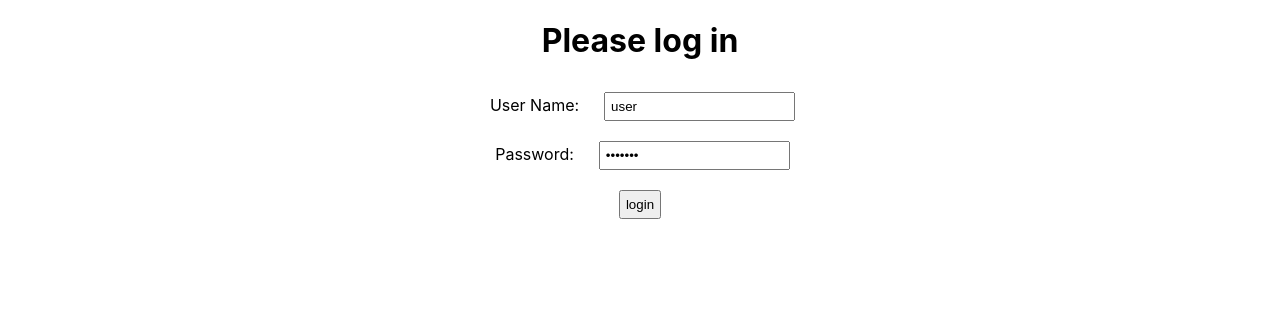
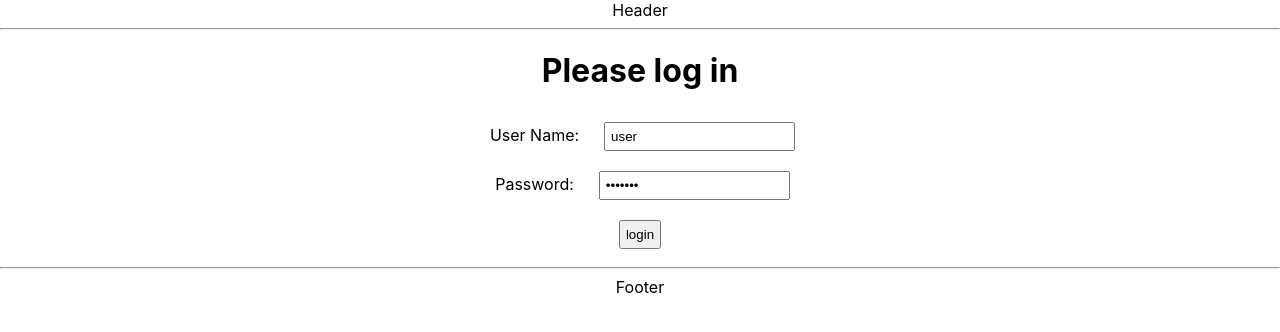
Before and after one commit to JSE955/fullstack-todo, a React (Create React App) app: page / in a window 1280 px wide. Shown: the top 332 px of the page. Built offline with nearby package versions, Linux system fonts and the light colour scheme.

Commit message:
Added Header, Footer and Logout components

```diff
--- a/src/components/todo/TodoApp.jsx
+++ b/src/components/todo/TodoApp.jsx
@@ -5,15 +5,18 @@
 export default function TodoApp() {
     return (
         <div className="TodoApp">
+            <HeaderComponent />
             <BrowserRouter>
                 <Routes>
-                    <Route path='/' element={<LoginComponent/>} />
-                    <Route path='/login' element={<LoginComponent/>} />
-                    <Route path='/welcome/:username' element={<WelcomeComponent/>} />
-                    <Route path='*' element={<ErrorComponent/>} />
-                    <Route path='/todos' element={<ListTodosComponent/>} />
+                    <Route path='/' element={<LoginComponent />} />
+                    <Route path='/login' element={<LoginComponent />} />
+                    <Route path='/welcome/:username' element={<WelcomeComponent />} />
+                    <Route path='*' element={<ErrorComponent />} />
+                    <Route path='/todos' element={<ListTodosComponent />} />
+                    <Route path='/logout' element={<LogoutComponent />} />
                 </Routes>
             </BrowserRouter>
+            <FooterComponent />
         </div>
     )
 }
@@ -95,6 +98,17 @@
     )
 }
 
+function LogoutComponent() {
+    return (
+        <div className="LogoutComponent">
+            <h1>You are logged out</h1>
+            <div>
+                Thanks for using the app.
+            </div>
+        </div>
+    )
+}
+
 function ListTodosComponent() {
 
     const today = new Date()
@@ -138,3 +152,19 @@
         </div>
     )
 }
+
+function HeaderComponent() {
+    return (
+        <div className="header">
+            Header <hr/>
+        </div>
+    )
+}
+
+function FooterComponent() {
+    return (
+        <div className="footer">
+            <hr/> Footer
+        </div>
+    )
+}
```
